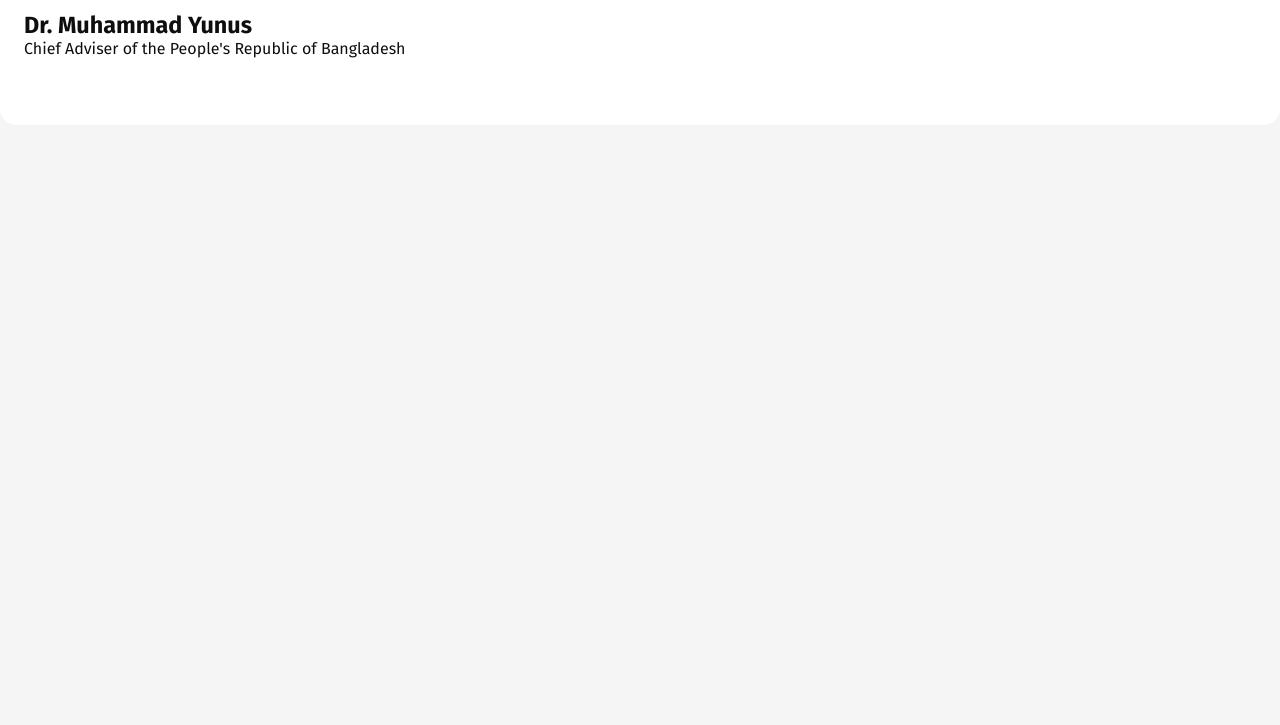
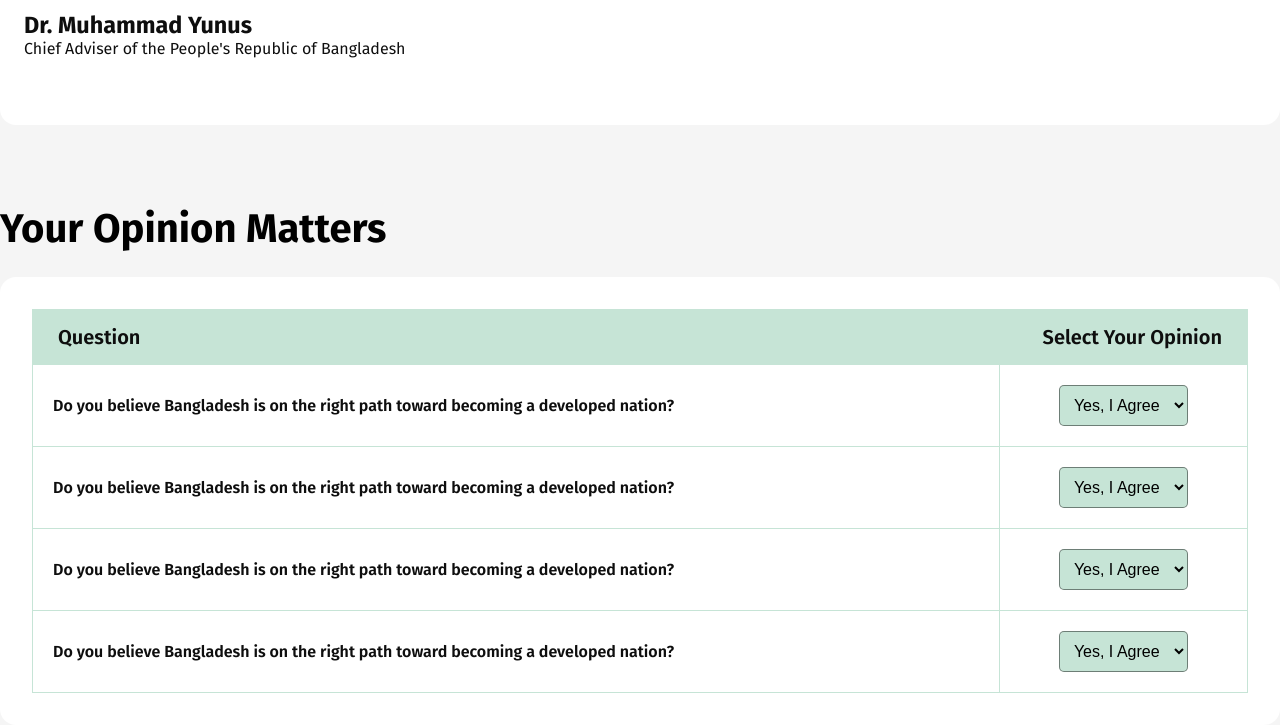
Before and after one commit to dev-zahidulislam/bangladesh-2.0, a plain HTML site: page index.html in a window 1280 px wide. Shown: the part 1798-2523 px from the top of the page. Before the commit the page ends 2003 px from the top, so only its background shows below. Drawn offline with Linux system fonts and the light colour scheme.

Commit message:
add and style 'opinion' section

```diff
--- a/index.html
+++ b/index.html
@@ -173,6 +173,86 @@
         </div>
       </section>
       <!-- end quote section -->
+
+      <!-- start opinion section -->
+      <section class="opinion container">
+        <h2>Your Opinion Matters</h2>
+        <div class="opinion-container">
+          <div class="opinion-table">
+            <div class="table-content">
+              <table>
+                <thead>
+                  <tr>
+                    <th colspan="2" class="merged-header">
+                      <div class="merged-t">
+                        <span class="left-text">Question</span>
+                        <span class="right-text">Select Your Opinion</span>
+                      </div>
+                    </th>
+                  </tr>
+                </thead>
+                <tbody>
+                  <tr>
+                    <td>
+                      Do you believe Bangladesh is on the right path toward
+                      becoming a developed nation?
+                    </td>
+                    <td class="select-option">
+                      <select>
+                        <option>Yes, I Agree</option>
+                        <option>No</option>
+                      </select>
+                    </td>
+                  </tr>
+                </tbody>
+                <tbody>
+                  <tr>
+                    <td>
+                      Do you believe Bangladesh is on the right path toward
+                      becoming a developed nation?
+                    </td>
+                    <td class="select-option">
+                      <select>
+                        <option>Yes, I Agree</option>
+                        <option>No</option>
+                      </select>
+                    </td>
+                  </tr>
+                </tbody>
+                <tbody>
+                  <tr>
+                    <td>
+                      Do you believe Bangladesh is on the right path toward
+                      becoming a developed nation?
+                    </td>
+                    <td class="select-option">
+                      <select>
+                        <option>Yes, I Agree</option>
+                        <option>No</option>
+                      </select>
+                    </td>
+                  </tr>
+                </tbody>
+                <tbody>
+                  <tr>
+                    <td>
+                      Do you believe Bangladesh is on the right path toward
+                      becoming a developed nation?
+                    </td>
+                    <td class="select-option">
+                      <select>
+                        <option>Yes, I Agree</option>
+                        <option>No</option>
+                      </select>
+                    </td>
+                  </tr>
+                </tbody>
+              </table>
+            </div>
+          </div>
+        </div>
+      </section>
+      <!-- end opinion section -->
     </main>
     <footer></footer>
   </body>
--- a/styles/style.css
+++ b/styles/style.css
@@ -227,3 +227,67 @@
   color: #0e0e0e;
 }
 /* end quote section */
+
+/* start opinion section */
+.opinion h2 {
+  font-size: 40px;
+  font-weight: bold;
+  margin-bottom: 24px;
+}
+.opinion-container {
+  background-color: white;
+  border-radius: 16px;
+}
+table {
+  width: 1216px;
+  justify-content: center;
+  align-items: center;
+  border-collapse: collapse;
+}
+
+.table-content {
+  padding: 32px;
+}
+td,
+th {
+  border: 1px solid rgba(198, 228, 214, 1);
+  padding: 10px 20px;
+}
+
+.merged-header {
+  background-color: #c6e4d6;
+}
+
+.merged-t {
+  display: flex;
+  justify-content: space-between;
+}
+.left-text,
+.right-text {
+  font-size: 20px;
+  font-weight: 600;
+  color: #0e0e0e;
+  padding: 5px;
+}
+
+tbody td {
+  font-size: 16px;
+  font-weight: 600;
+  color: #0e0e0e;
+  padding: 20px;
+}
+
+table select {
+  font-size: 16px;
+  font-weight: 400;
+  padding: 10px;
+  border: 1px solid rgba(0, 0, 0, 0.452);
+  border-radius: 5px;
+  background-color: #c6e4d6;
+}
+
+.select-option {
+  text-align: center;
+  vertical-align: middle;
+}
+/* end opinion section */
```
